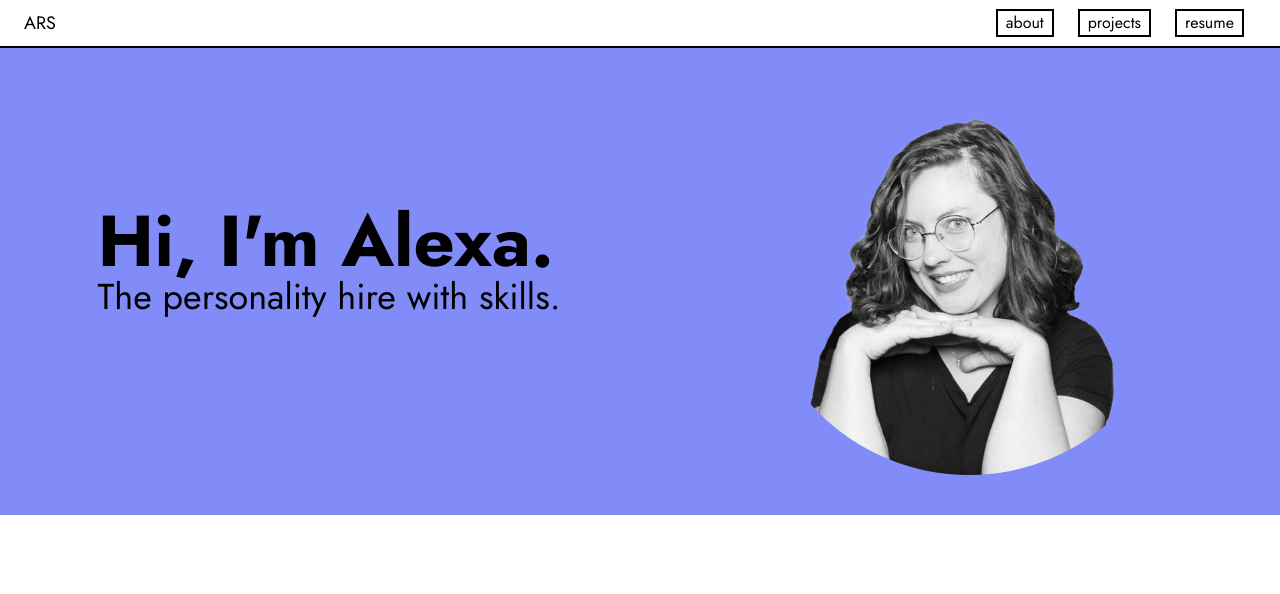
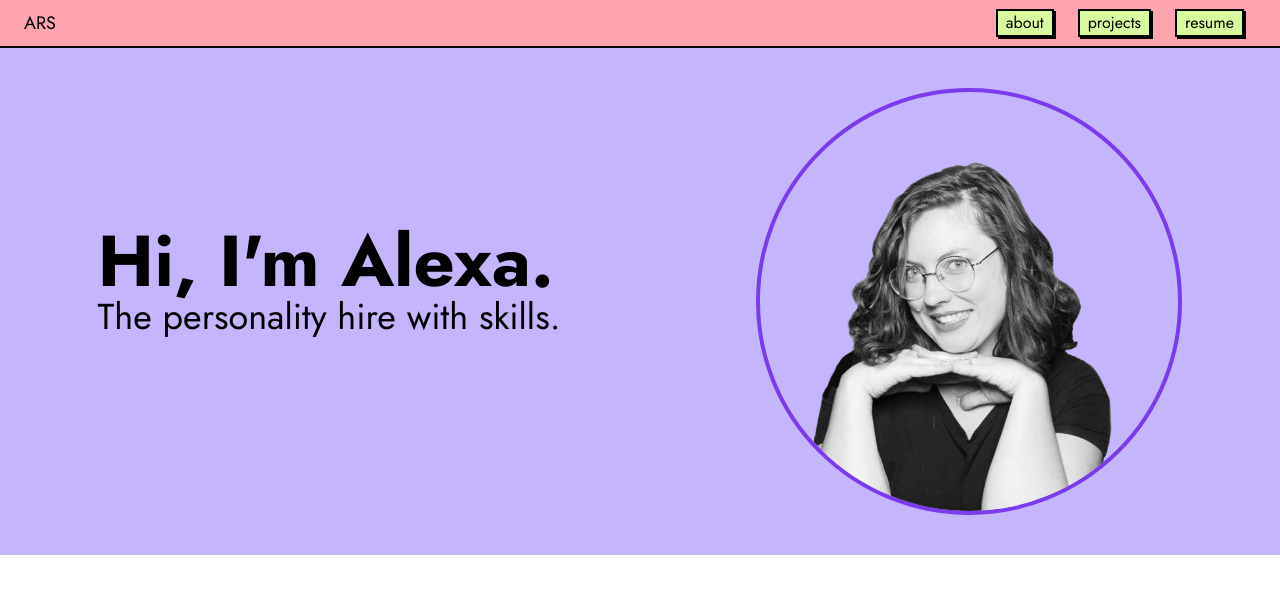
Before and after one commit to alexaraes/alexaraes.github.io, a Next.js app: page / in a window 1280 px wide. Shown: the top 594 px of the page. Built offline with nearby package versions, Linux system fonts and the light colour scheme.

Commit message:
messing around with borders

```diff
--- a/src/app/page.tsx
+++ b/src/app/page.tsx
@@ -4,12 +4,14 @@ const Page = () => {
     return (
       <>
         <NavBar />
-        <div className="flex flex-row justify-around items-center bg-indigo-400 pb-10">
+        <div className="flex flex-row justify-around items-center bg-violet-300 pb-10">
           <div className="">
             <p className="lg:text-7xl font-bold">Hi, I'm Alexa.</p>
             <p className="lg:text-4xl">The personality hire with skills.</p>
           </div>
-          <img className="rounded-full lg:w-2/6" src="cutesy-alexa-no-bg.png" />
+          <div className="rounded-full border-4 border-violet-600 mt-10 lg:w-2/6">
+            <img className="rounded-full" src="cutesy-alexa-no-bg.png" />
+          </div>
         </div>
       </>
     )
--- a/src/app/ui/button.tsx
+++ b/src/app/ui/button.tsx
@@ -4,7 +4,7 @@ interface ButtonProps {
 
 const NavButton = ({ title }: ButtonProps) => {
     return (
-        <button className="mx-3 px-2 border-2 border-black">
+        <button className="bg-lime-200 mx-3 px-2 border-2 border-black shadow-brutal">
             {title}
         </button>
     )
--- a/src/app/ui/navbar.tsx
+++ b/src/app/ui/navbar.tsx
@@ -3,7 +3,7 @@ import NavButton from "./button";
 const NavBar = () => {
     return (
         <>
-            <div className="flex flex-row justify-between items-center border-b-2 border-black h-12 px-6">
+            <div className="flex flex-row justify-between items-center border-b-2 border-black h-12 px-6 bg-rose-300">
                 <div className="text-lg">
                     ARS
                 </div>
--- a/tailwind.config.js
+++ b/tailwind.config.js
@@ -2,7 +2,15 @@
 module.exports = {
   content: ["./src/**/*.{js,ts,jsx,tsx,mdx}"],
   theme: {
-    extend: {},
+    extend: {
+      backgroundImage: {
+        'frame': "url('/black-blob.png')",
+      },
+      boxShadow: {
+        'brutal': "2px 2px 0 0 rgb(0, 0, 0, 1)",
+        'extraBrutal': "20px 0px 0 0 rgb(0, 0, 0, 1)",
+      }
+    },
   },
   plugins: [],
 }
```
